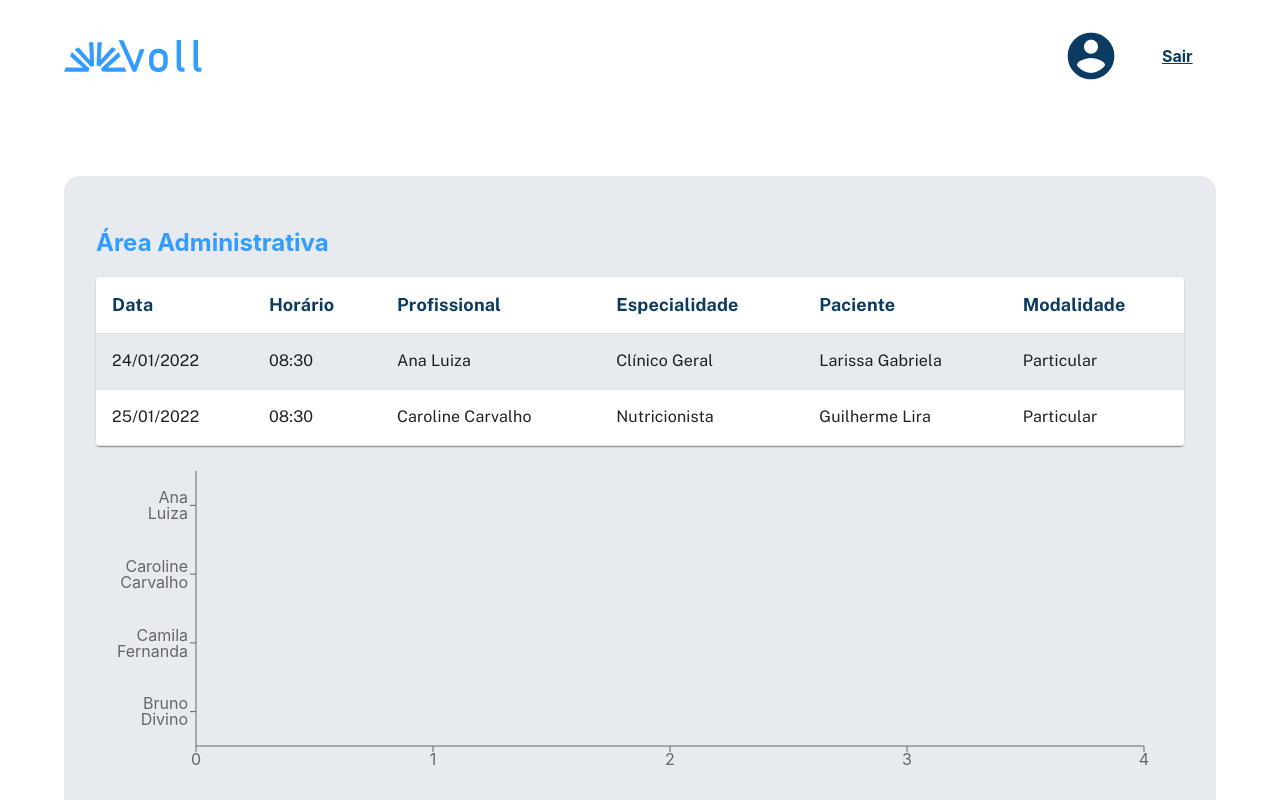
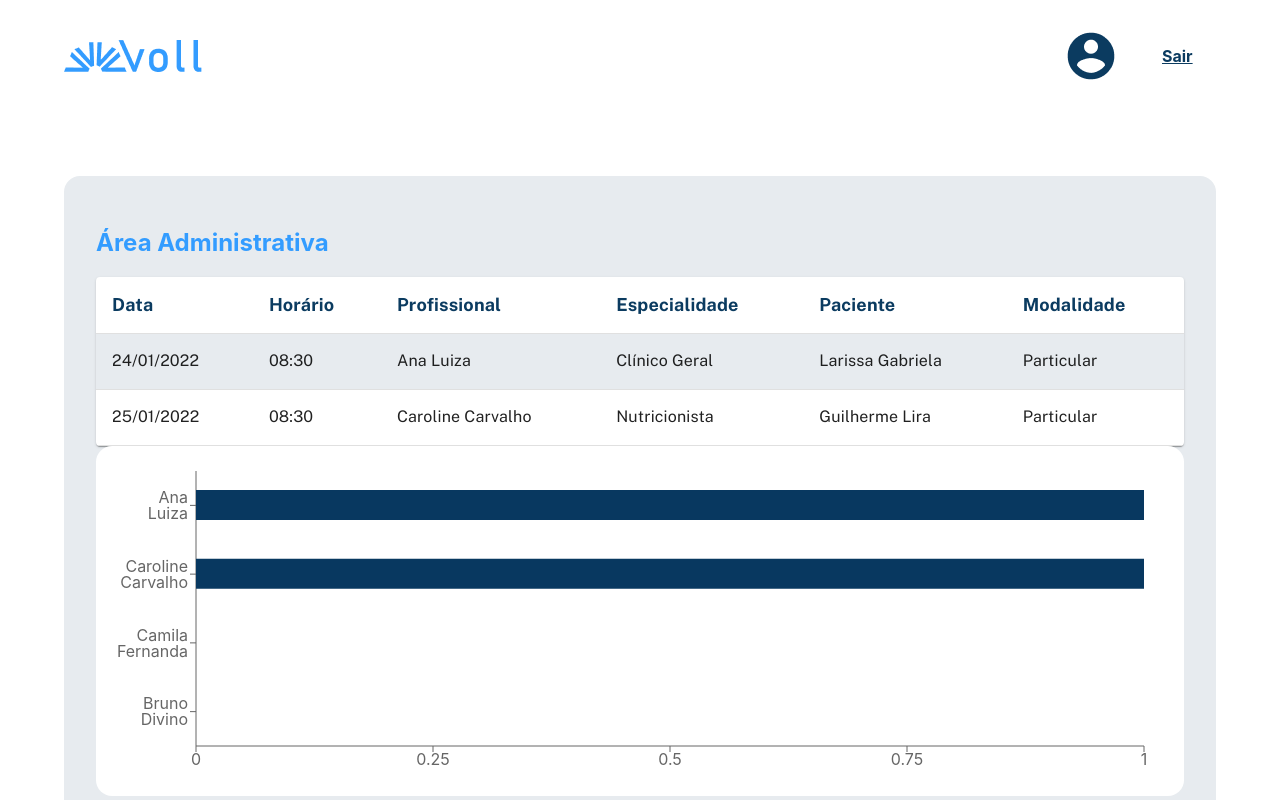
Before and after one commit to grbalmeida/curso-react-typescript-area-administrativa-alura, a React (Create React App) app: page / in a window 1280 px wide. Shown: the top 800 px of the page. Built offline with nearby package versions, Linux system fonts and the light colour scheme; data requests are answered from the project's data file; the HTML template or start-up script is replaced by a standard one.

Commit message:
Gráfico com estilo

```diff
--- a/src/components/Grafico/index.tsx
+++ b/src/components/Grafico/index.tsx
@@ -1,3 +1,4 @@
+import styled from 'styled-components';
 import { ResponsiveContainer } from 'recharts';
 import { Bar } from 'recharts';
 import { XAxis } from 'recharts';
@@ -17,11 +18,17 @@ interface IDados {
     consultas: number;
 }
 
+const SecaoEstilizacao = styled.section`
+    background-color: var(--branco);
+    border-radius: 16px;
+`;
+
 function Grafico({ profissionais, consultas }: Props) {
 
     const dados: Array<IDados> = useDadosGrafico({ profissionais, consultas });
 
     return (
+        <SecaoEstilizacao>
             <ResponsiveContainer width="100%" height={350}>
                 <BarChart
                     layout="vertical"
@@ -33,6 +40,7 @@ function Grafico({ profissionais, consultas }: Props) {
                     <Bar dataKey="consultas" fill="#083860" barSize={30}></Bar>
                 </BarChart>
             </ResponsiveContainer>
+        </SecaoEstilizacao>
     )
 }
 
--- a/src/components/Grafico/useDadosGrafico.ts
+++ b/src/components/Grafico/useDadosGrafico.ts
@@ -19,7 +19,7 @@ const useDadosGrafico = ({ profissionais, consultas }: Props) => {
             nome: profissional.nome,
             consultas: consultas.filter(
                 consulta => consulta.profissional.some(
-                    prof => prof.id === profissional.id
+                    prof => prof.nome === profissional.nome
                 )
             ).length
         }));
```
Lines whose indentation alone changed are shown as unchanged.
